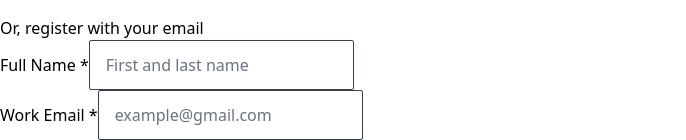
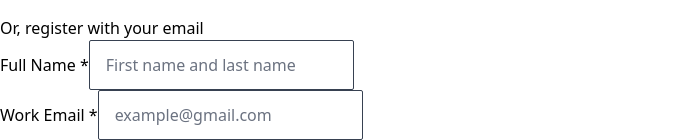
Before and after one commit to DuyQuangKhuc/LaCha, a React (Vite) app: page /signup in a window 1280 px wide. Shown: the part 3201-3341 px from the top of the page, without its empty margins (0-686 px from the left). Built offline with nearby package versions, Linux system fonts and the light colour scheme.

Commit message:
fix Signup

```diff
--- a/src/pages/SignUp.jsx
+++ b/src/pages/SignUp.jsx
@@ -80,7 +80,7 @@ function SignUp() {
                     <div className="flex flex-wrap -mx-3 mb-4">
                       <div className="w-full px-3">
                         <label className="block text-gray-300 text-sm font-medium mb-1" htmlFor="full-name">Full Name <span className="text-red-600">*</span></label>
-                        <input id="full-name" type="text" className="form-input w-full text-gray-300" placeholder="First and last name" required />
+                        <input id="full-name" type="text" className="form-input w-full text-gray-300" placeholder="First name and last name" required />
                       </div>
                     </div>
 
```
